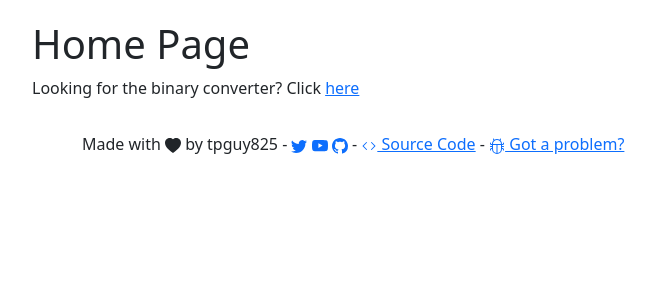
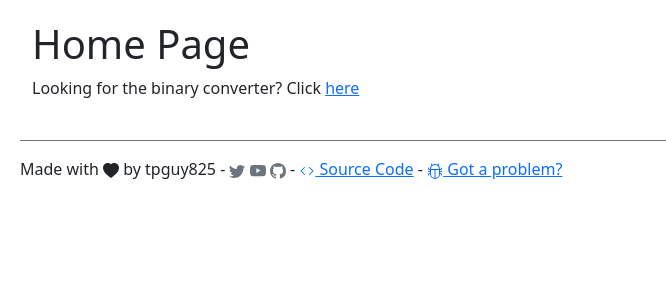
Before and after one commit to tpguy825/other, a React (Vite) app: page / in a window 1280 px wide. Shown: the top 300 px of the page, without its empty margins (0-666 px from the left). Built offline with nearby package versions, Linux system fonts and the light colour scheme.

Commit message:
footer + copy

```diff
--- a/src/assets/index.scss
+++ b/src/assets/index.scss
@@ -15,3 +15,108 @@ button {
 .form-group {
 	margin: 10px 10px 10px 0;
 }
+
+footer {
+	border-top: 1px solid $gray-700;
+	margin-top: 1.5rem;
+	border-top: var(--bs-border-width) var(--bs-border-style) var(--bs-gray-600);
+}
+
+// Footer icon anmations
+.footer-icon {
+	animation: footer-icon;
+	animation-duration: 0.3s;
+	animation-fill-mode: forwards;
+	color: var(--bs-gray-600);
+}
+
+.footer-icon:hover {
+	color: var(--bs-gray-600);
+	animation: footer-icon-hover;
+	animation-duration: 0.3s;
+	animation-fill-mode: forwards;
+}
+
+@keyframes footer-icon-hover {
+	from {
+		color: var(--bs-gray-600);
+	}
+	to {
+		color: #084298;
+	}
+}
+
+@keyframes footer-icon {
+	from {
+		color: #084298;
+	}
+	to {
+		color: var(--bs-gray-600);
+	}
+}
+
+// Youtube icon anmations
+.youtube-icon {
+	animation: youtube-icon;
+	animation-duration: 0.3s;
+	animation-fill-mode: forwards;
+	color: var(--bs-gray-600);
+}
+
+.youtube-icon:hover {
+	color: var(--bs-gray-600);
+	animation: youtube-icon-hover;
+	animation-duration: 0.3s;
+	animation-fill-mode: forwards;
+}
+
+@keyframes youtube-icon-hover {
+	from {
+		color: var(--bs-gray-600);
+	}
+	to {
+		color: #dc3545;
+	}
+}
+
+@keyframes youtube-icon {
+	from {
+		color: #dc3545;
+	}
+	to {
+		color: var(--bs-gray-600);
+	}
+}
+
+// github icon anmations
+.github-icon {
+	animation: github-icon;
+	animation-duration: 0.3s;
+	animation-fill-mode: forwards;
+	color: var(--bs-gray-600);
+}
+
+.github-icon:hover {
+	color: var(--bs-gray-600);
+	animation: github-icon-hover;
+	animation-duration: 0.3s;
+	animation-fill-mode: forwards;
+}
+
+@keyframes github-icon-hover {
+	from {
+		color: var(--bs-gray-600);
+	}
+	to {
+		color: #000;
+	}
+}
+
+@keyframes github-icon {
+	from {
+		color: #000;
+	}
+	to {
+		color: var(--bs-gray-600);
+	}
+}
--- a/src/components/binary.tsx
+++ b/src/components/binary.tsx
@@ -68,13 +68,20 @@ export default function Binary() {
 						Binary {`=>`} Denary
 					</button>
 				</div>
-				<div className="form-group">
+				<div className="input-group mb-3">
 					<label htmlFor="result">Result</label>
-					<input type="text" className="form-control" id="result" value={result} disabled />
+					<input type="text" id="result" className="form-control" value={result} />
+					{/* TODO: add `copyToClipboard` */}
+					<span className="input-group-text" onClick={copyToClipboard(calc)}id="result-addon">
+						Copy
+					</span>
 				</div>
-				<div className="form-group">
+				<div className="input-group mb-3">
 					<label htmlFor="calc">Calculation</label>
-					<input type="text" className="form-control" id="calc" value={calc} disabled />
+					<input type="text" className="form-control" value={calc} id="calc" />
+					<span className="input-group-text" onClick={copyToClipboard(calc)} id="calc-addon">
+						Copy
+					</span>
 				</div>
 			</form>
 		</div>
@@ -97,7 +104,7 @@ function binarytodenary(binary: string): [number, string] {
 		alert("Binary number must be 8 digits long");
 	} else {
 		// convert binary to denary
-		for (let i = 8; i > binaryarray.length - 8;) {
+		for (let i = 8; i > binaryarray.length - 8; ) {
 			i--;
 			const digit = binaryarray[i];
 			if (digit === "1") {
--- a/src/components/footer/Footer.tsx
+++ b/src/components/footer/Footer.tsx
@@ -7,14 +7,12 @@ const githublink = "https://github.com/tpguy825/other"
  */
 function Footer({ children }: { children?: JSX.Element | string }): JSX.Element {
 	return (
-		<div className="container">
 		<footer className="d-flex flex-wrap justify-content-between align-items-center py-3">
 			<span className="mb-4 mb-md-0">
 				Made with {Heart} by tpguy825 - <a rel="noopener" title="Twitter" target="_blank" href="https://twitter.com/tobypayneyt">{Twitter}</a> <a title="Youtube" rel="noopener" target="_blank" href="https://youtube.com/verydankmemes">{Youtube}</a> <a title="Github" rel="noopener" target="_blank" href="https://github.com/tpguy825">{Github}</a> - <a rel="noopener" target="_blank" href={githublink}>{Code} Source Code</a> - <a href={githublink + "/issues/new"}>{Bug} Got a problem?</a>
 			</span>
 			{typeof children === "string" ? <span>{children}</span> : children}
 		</footer>
-		</div>
 	);
 }
 
```
Lines whose indentation alone changed are shown as unchanged.
